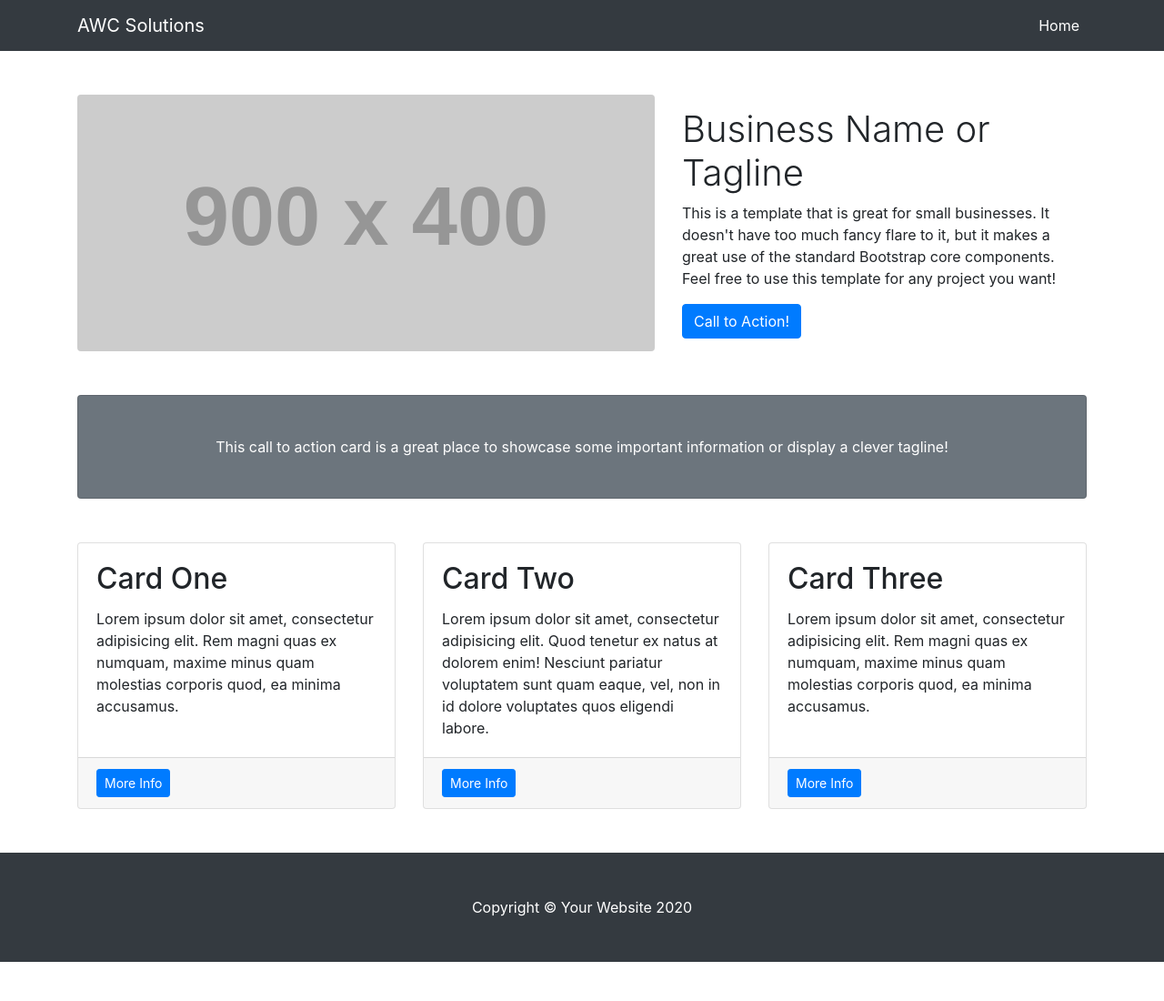
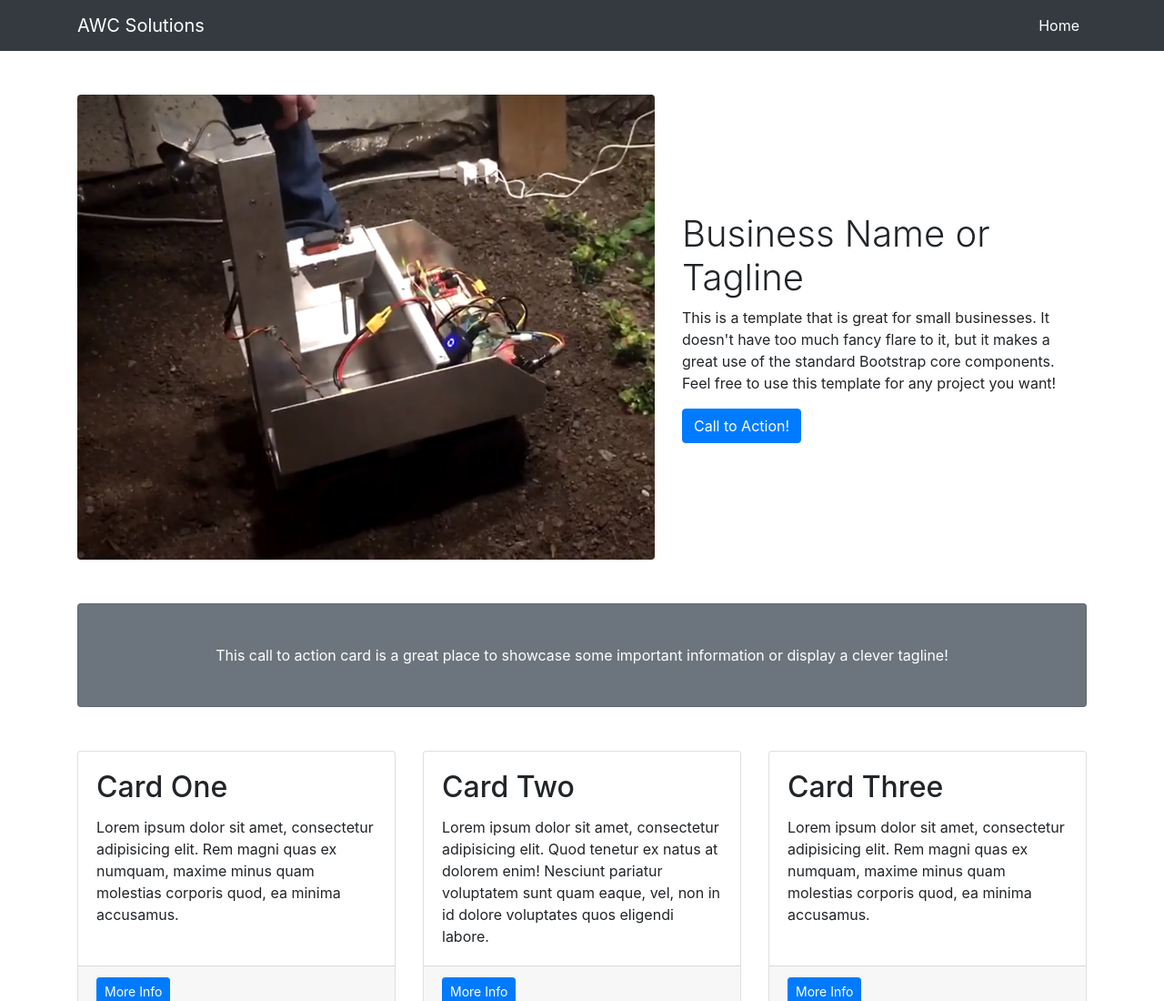
Before and after one commit to carterspearson/fydp_website, a website: page index.html in a window 1280 px wide. Shown: the top 1100 px of the page at 91% size. Before the commit the page ends 1057 px from the top, so only its background shows below. Drawn offline with Linux system fonts and the light colour scheme; placeholder pictures from the web are drawn by us.

Commit message:
added image

```diff
--- a/index.html
+++ b/index.html
@@ -45,7 +45,7 @@
     <!-- Heading Row -->
     <div class="row align-items-center my-5">
       <div class="col-lg-7">
-        <img class="img-fluid rounded mb-4 mb-lg-0" src="http://placehold.it/900x400" alt="">
+        <img class="img-fluid rounded mb-4 mb-lg-0" src="/media/awc_still.PNG" alt="">
       </div>
       <!-- /.col-lg-8 -->
       <div class="col-lg-5">
```
Also changed, not shown: media/awc_still.PNG (added).
